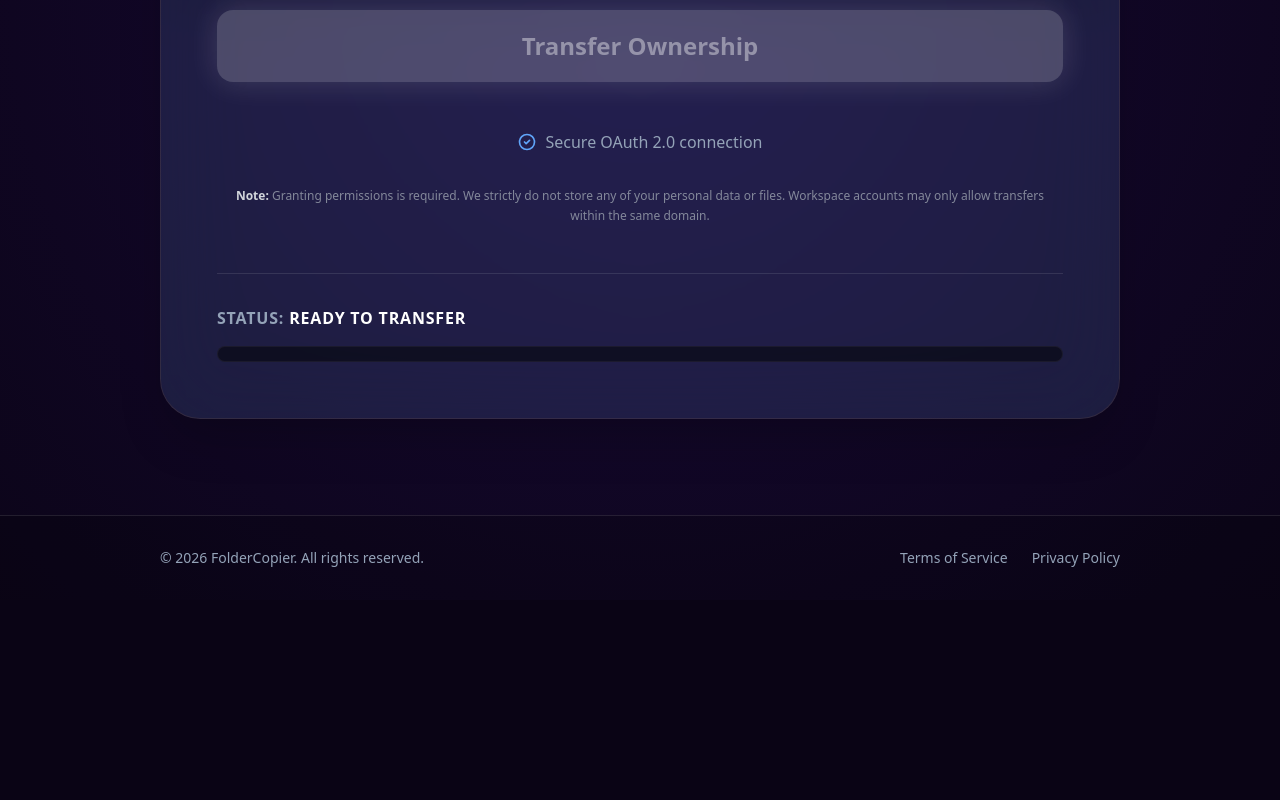
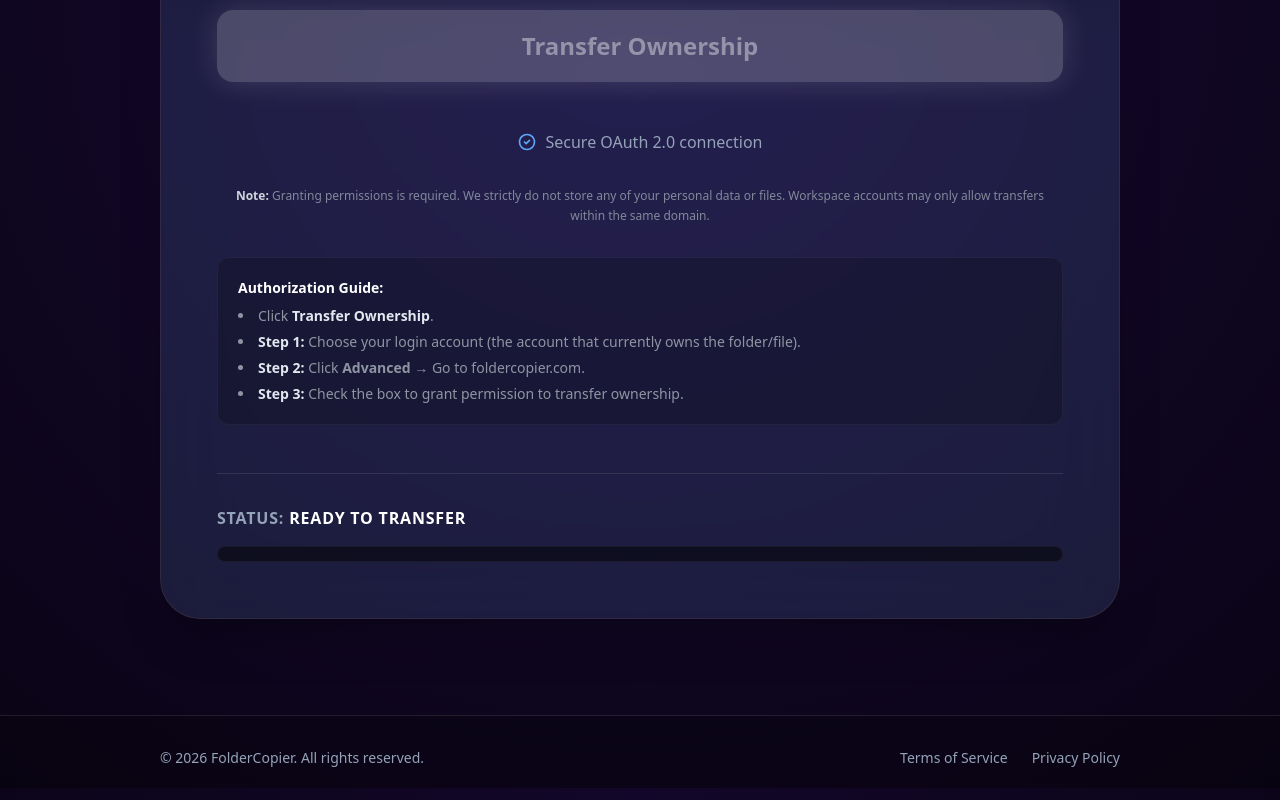
Before and after one commit to datvt88/foldercopier.com, a Next.js app: page /transfer-ownership in a window 1280 px wide. Shown: the part 812-1612 px from the top of the page. Before the commit the page ends 1412 px from the top, so only its background shows below. Built offline with nearby package versions, Linux system fonts and the light colour scheme; no server answers.

Commit message:
Update page.tsx

```diff
--- a/app/transfer-ownership/page.tsx
+++ b/app/transfer-ownership/page.tsx
@@ -149,6 +149,18 @@
                 <span className="font-semibold text-gray-300">Note:</span> Granting permissions is required. We strictly do not store any of your personal data or files. Workspace accounts may only allow transfers within the same domain.
               </p>
             </div>
+
+            {/* Authorization Guide Box */}
+            <div className="mt-4 p-5 bg-black/20 rounded-xl border border-white/5 text-sm text-slate-300">
+              <p className="font-bold text-white mb-2">Authorization Guide:</p>
+              <ul className="space-y-1.5 list-disc list-inside text-gray-400/90 text-sm">
+                <li>Click <strong className="text-slate-200">Transfer Ownership</strong>.</li>
+                <li><strong className="text-slate-200">Step 1:</strong> Choose your login account (the account that currently owns the folder/file).</li>
+                <li><strong className="text-slate-200">Step 2:</strong> Click <strong>Advanced</strong> &rarr; Go to foldercopier.com.</li>
+                <li><strong className="text-slate-200">Step 3:</strong> Check the box to grant permission to transfer ownership.</li>
+              </ul>
+            </div>
+
           </div>
 
           <div className="mt-12 pt-8 border-t border-white/10 relative z-10">
```
